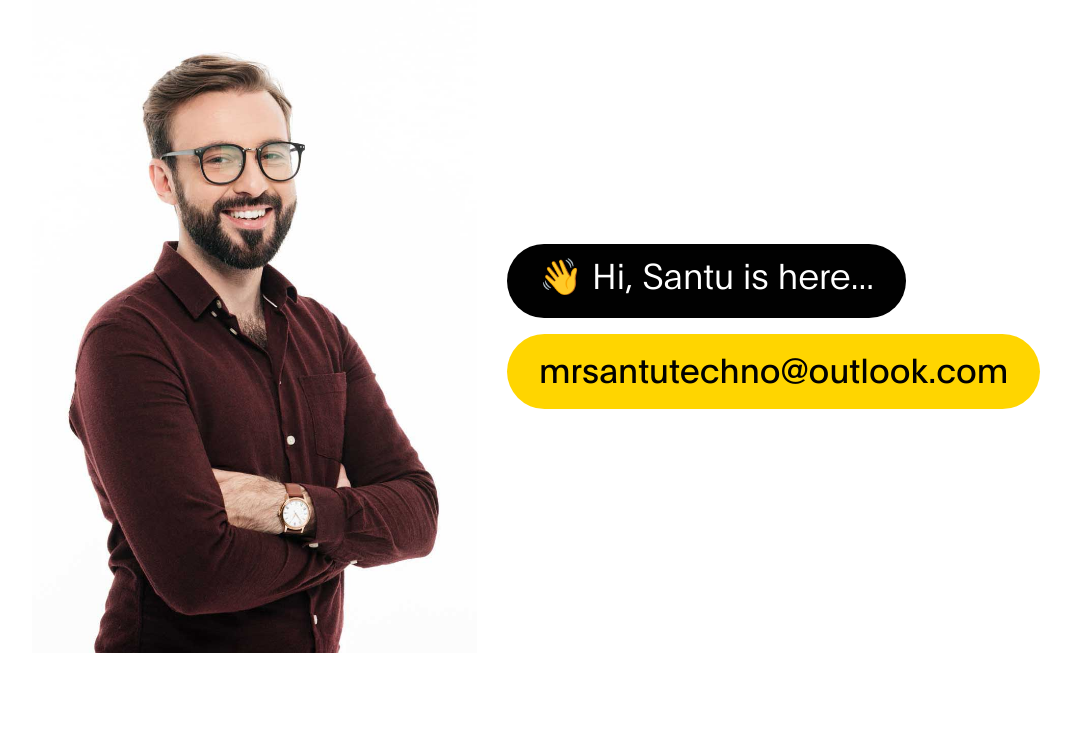
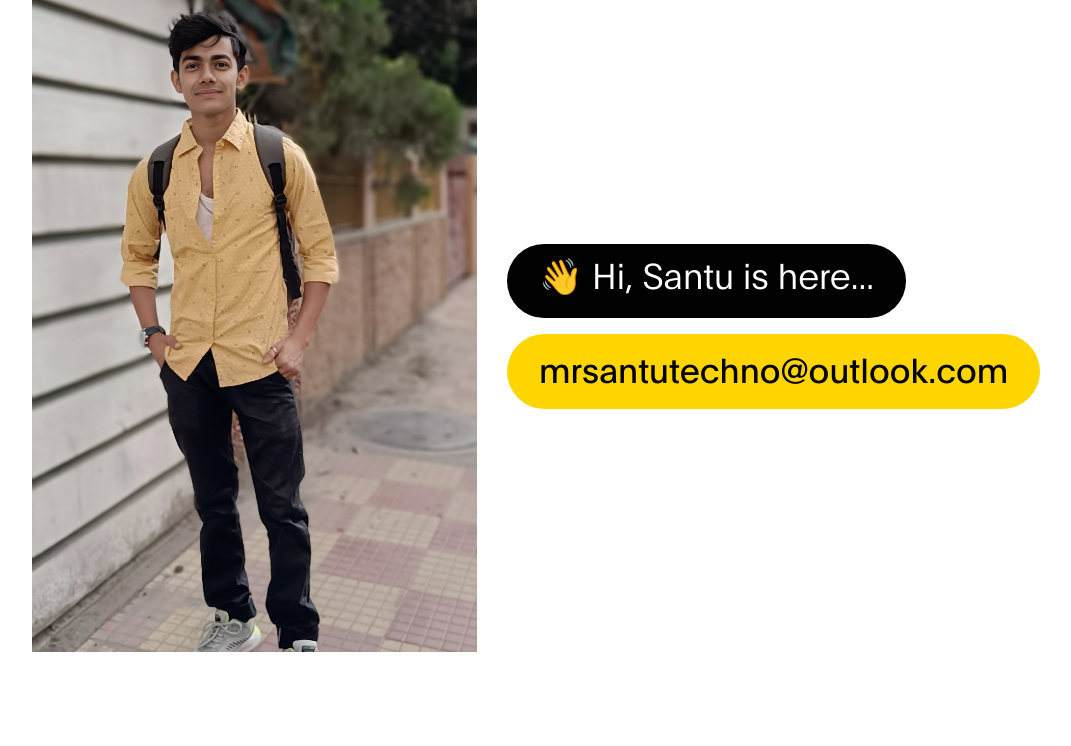
Before and after one commit to santubarman143/portfolio-1, a plain HTML site: page index.html in a window 1280 px wide. Shown: the top 746 px of the page, without its empty margins (53-1124 px from the left). Drawn offline with Linux system fonts and the light colour scheme.

Commit message:
Update index.html

```diff
--- a/index.html
+++ b/index.html
@@ -69,7 +69,7 @@
             <div class="row">
 
                   <div class="mx-auto col-lg-5 col-md-5 col-10">
-                      <img src="images/ben.jpg" class="img-fluid" alt="Ben Resume HTML Template">
+                      <img src="images/santu.png" class="img-fluid" alt="Ben Resume HTML Template">
                   </div>
 
                    <div class="d-flex flex-column justify-content-center align-items-center col-lg-7 col-md-7 col-12">
```
